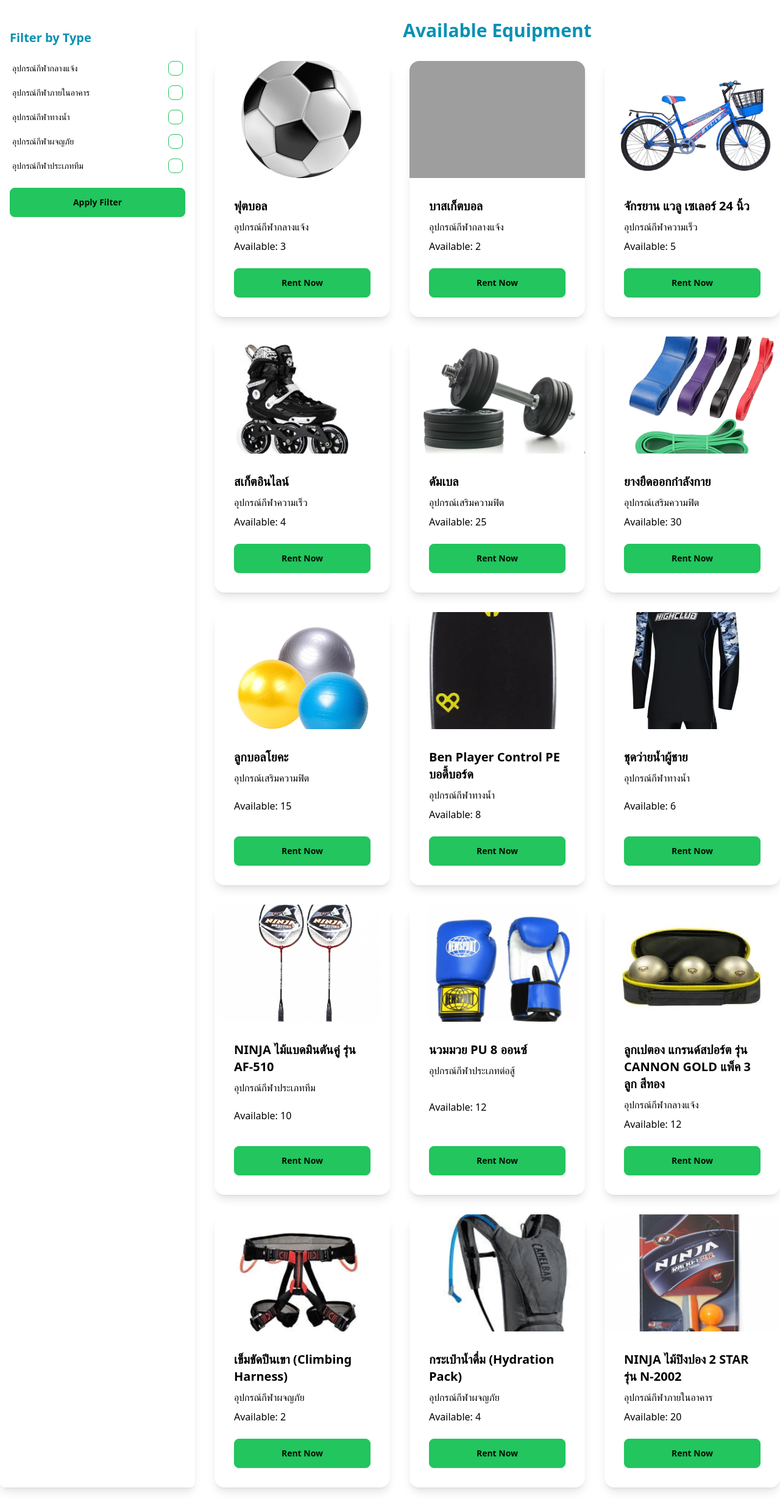
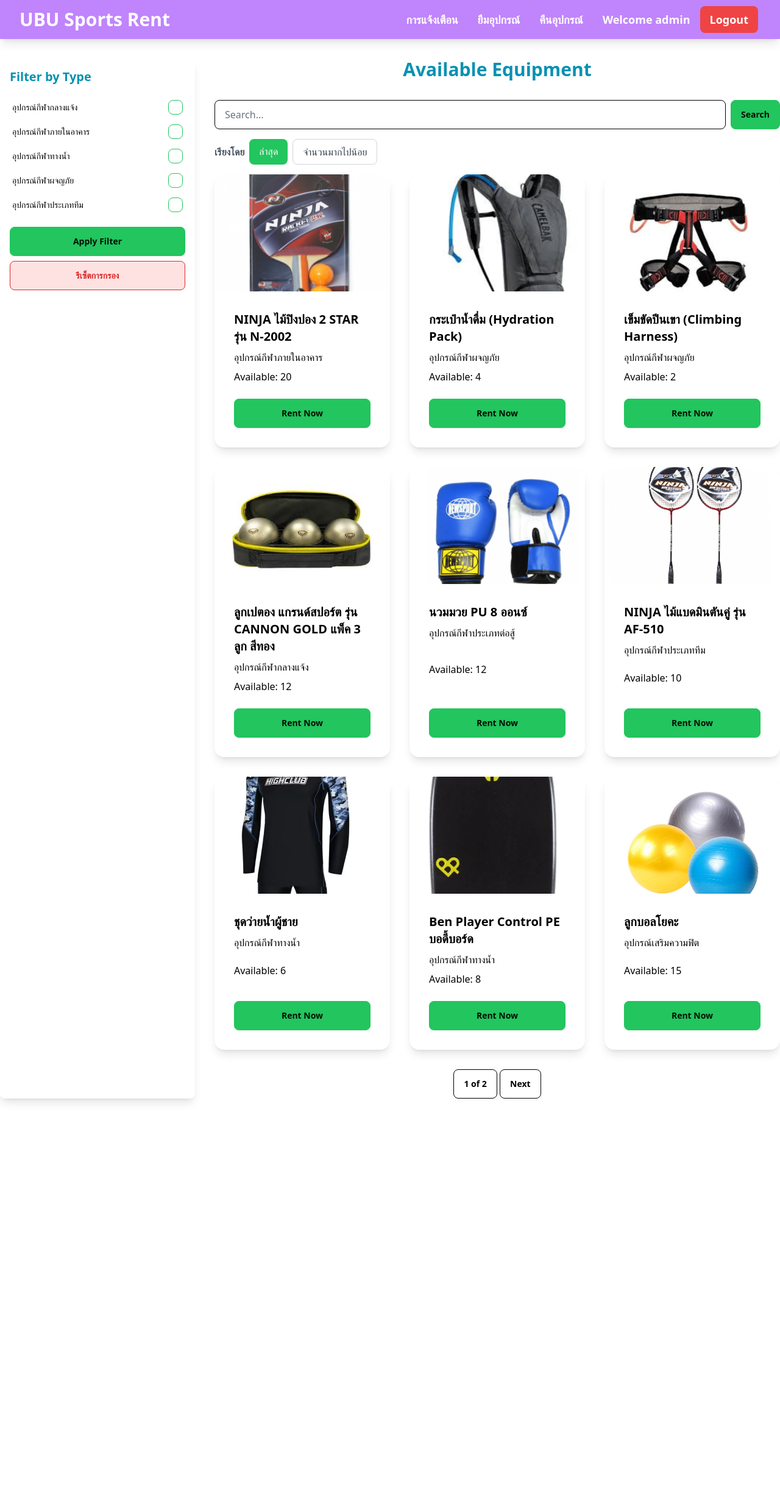
Before and after one commit to Nattachai802/UBUsportsRent, a Django app: page /equipment/ in a window 1280 px wide. Shown: the whole page at 61% size. After the commit the page ends 1809 px from the top, so only its background shows below. Run offline with Django 4.2, Linux system fonts and the light colour scheme; a user stored in the database is signed in; data comes from the database, SQL or seed files in the repository; both versions use the stored data as it was after the commit; some libraries are stand-ins or nearby versions; grey boxes are pictures that could not be loaded.

Commit message:
Equipment_list UI decorations

```diff
--- a/base/templates/notification_list.html
+++ b/base/templates/notification_list.html
@@ -11,13 +11,13 @@
         <div>
             <ul class="menu menu-horizontal p-0 text-lg px-1 ">
                 <li>
-                    <a href="{% url 'base:notification_list' %}" class=" text-white font-semibold  hover:bg-gray-700 transition duration-200 ">Notifications</a>
+                    <a href="{% url 'base:notification_list' %}" class=" text-white font-semibold  hover:bg-gray-700 transition duration-200 ">การแจ้งเตือน</a>
                 </li>
                 <li>
-                    <a href="{% url 'renting:equipment_list' %}" class= "text-white font-semibold hover:bg-gray-700 transition duration-200">Equipment</a>
+                    <a href="{% url 'renting:equipment_list' %}" class= "text-white font-semibold hover:bg-gray-700 transition duration-200">ยืมอุปกรณ์</a>
                 </li>
                 <li>
-                    <a href="{% url 'renting:my_rentals' %}" class= "text-white font-semibold hover:bg-gray-700 transition duration-200">Rental</a>
+                    <a href="{% url 'renting:my_rentals' %}" class= "text-white font-semibold hover:bg-gray-700 transition duration-200">คืนอุปกรณ์</a>
                 </li>
 
                 <li class = 'hover:bg-gray-700 transition duration-200 rounded-lg'>
--- a/renting/templates/renting/equipment_list.html
+++ b/renting/templates/renting/equipment_list.html
@@ -1,6 +1,45 @@
 {% extends "base.html" %}
 
 {% block main %}
+<nav class="navbar bg-purple-400 shadow-lg">
+    <div class="container mx-auto flex justify-between items-center px-6">
+        <!-- Logo -->
+        <div>
+            <a href="{% url 'base:home' %}" class="text-white font-bold text-3xl hover:text-primary-content transition duration-300">UBU Sports Rent</a>
+        </div>
+        <!-- Menu -->
+        <div>
+            <ul class="menu menu-horizontal p-0 text-lg px-1 ">
+                <li>
+                    <a href="{% url 'base:notification_list' %}" class=" text-white font-semibold  hover:bg-gray-700 transition duration-200 ">การแจ้งเตือน</a>
+                </li>
+                <li>
+                    <a href="{% url 'renting:equipment_list' %}" class= "text-white font-semibold hover:bg-gray-700 transition duration-200">ยืมอุปกรณ์</a>
+                </li>
+                <li>
+                    <a href="{% url 'renting:my_rentals' %}" class= "text-white font-semibold hover:bg-gray-700 transition duration-200">คืนอุปกรณ์</a>
+                </li>
+
+                <li class = 'hover:bg-gray-700 transition duration-200 rounded-lg'>
+                    <a href="{% url 'base:account_dashboard' %}">
+                    <span class="text-white font-semibold ">Welcome <strong>{{ request.user.username }}</strong></span>
+                    </a>
+                </li>
+
+
+                <li>
+                    {% if user.is_authenticated %}
+                        <a href="{% url 'base:logout' %}" class="bg-red-500 text-white font-semibold py-2 px-4 rounded-lg hover:bg-red-600 transition duration-300">Logout</a>
+                    {% else %}
+                        <a href="{% url 'base:Login' %}" class="bg-green-500 text-white font-semibold py-2 px-4 rounded-lg hover:bg-green-600 transition duration-300">Login</a>
+                    {% endif %}
+                </li>
+            </ul>
+        </div>
+    </div>
+</nav>
+
+
 <div class="container mx-auto py-8 flex">
     <!-- Sidebar สำหรับกรองชนิดของอุปกรณ์ -->
     <aside class="w-1/4 bg-white shadow-lg rounded-lg p-4 mr-8">
@@ -42,8 +81,9 @@
                 </label>
             </div>
             <!-- Add more filter options as needed -->
-            <div class="form-control mt-4">
+            <div class="form-control mt-4 space-y-2">
                 <button type="submit" class="btn btn-primary w-full">Apply Filter</button>
+                <a href="{% url 'renting:equipment_list' %}" class="btn btn-outline bg-red-100 text-red-600 w-full hover:bg-red-200  ">รีเซ็ตการกรอง</a>
             </div>
         </form>
     </aside>
@@ -51,6 +91,25 @@
     <!-- Equipment Cards Section -->
     <div class="flex-1">
         <h1 class="text-3xl font-semibold text-center mb-8 text-cyan-600">Available Equipment</h1>
+        <form method="GET" action="{% url 'renting:equipment_list' %}" class="mb-4 flex space-x-2 ">
+            <input type="text" name="q" placeholder="Search..." class="input input-bordered w-full" value="{{ request.GET.q }}">
+            <button type="submit" class="btn btn-primary mt-0 ">Search</button>
+        </form>
+        <div class="flex items-center justify-start mb-4 px-9 space-x-2 ">
+            <span class="font-semibold text-gray-600">เรียงโดย</span>
+            <div class="flex items-start space-x-2">
+                <a href="?sort=created_at"
+                   class="px-4 py-2 rounded-lg font-medium transition-colors duration-300 {% if request.GET.sort == 'created_at' or not request.GET.sort %}bg-green-500 text-white hover:bg-green-600 {% else %} bg-white text-gray-700 border border-gray-300 hover:bg-gray-100 {% endif %}">
+                   ล่าสุด
+                </a>
+                <a href="?sort=available_amount"
+                   class="px-4 py-2 rounded-lg font-medium transition-colors duration-300 {% if request.GET.sort == 'available_amount' %} bg-green-500 text-white hover:bg-green-600 {% else %}bg-white text-gray-700 border border-gray-300 hover:bg-gray-100{% endif %}">
+                   จำนวนมากไปน้อย
+                </a>
+            </div>
+
+        </div>
+
 
         {% if equipments %}
         <div class="grid grid-cols-1 sm:grid-cols-2 lg:grid-cols-3 gap-8">
@@ -65,7 +124,7 @@
                     <p>Available: {{ equipment.available_amount }}</p>
                     <div x-data="{ availableAmount: {{ equipment.available_amount }} }">
                         <a href="{% url 'renting:booking' equipment.id %}"
-                           class="btn btn-primary w-full mt-4"
+                           class="btn btn-primary w-full mt-4" data-tooltip="คลิกเพื่อยืมอุปกรณ์"
                            :class="{ 'btn-disabled bg-gray-500 hover:bg-gray-700': availableAmount === 0 }"
                            @click.prevent="availableAmount === 0 ? false : window.location = $event.target.href">
                            Rent Now
@@ -76,6 +135,19 @@
             </div>
             {% endfor %}
         </div>
+        <div class="mt-8 flex justify-center" >
+            <span class="btn-group ">
+              {% if page_obj.has_previous %}
+                <a href="?page={{ page_obj.previous_page_number }} "  class="btn btn-outline "> Previous</a>
+              {% endif %}
+              <span>
+                <span class="btn">{{ page_obj.number }} of {{ page_obj.paginator.num_pages }}</span>
+              </span>
+              {% if page_obj.has_next %}
+                <a href="?page={{ page_obj.next_page_number }}" class="btn btn-outline" >Next</a>
+              {% endif %}
+            </span>
+          </div>
         {% else %}
         <p class="text-center text-gray-500">No equipment available at the moment.</p>
         {% endif %}
--- a/renting/views.py
+++ b/renting/views.py
@@ -2,24 +2,42 @@
 from django.urls import reverse_lazy
 from django.contrib.auth.mixins import LoginRequiredMixin
 from django.contrib import messages
+from django.core.paginator import Paginator
 
 from django.views.generic import CreateView, ListView , UpdateView , FormView
 from base.models import Booking , Equipment
 from .forms import BookingForm , ReturnForm
+from django.db.models import Q
+
 
 
 class EquipmentListView(LoginRequiredMixin, ListView):
+    paginate_by = 9
     model = Equipment
     template_name = 'renting/equipment_list.html'
     context_object_name = 'equipments'
+
     # การ Override get_queryset เพื่อใส่เงื่อนไขการกรองข้อมูล
     def get_queryset(self):
         queryset = super().get_queryset()  # ดึงข้อมูลอุปกรณ์ทั้งหมด
         equipment_type = self.request.GET.getlist('type')  # รับค่าชนิดอุปกรณ์ที่เลือกจากการกรอง
+        sort_by = self.request.GET.get('sort', 'created_at') # ค่าเริ่มต้นคือเรียงตามวันที่เพิ่มล่าสุด
+        query = self.request.GET.get('q')
+
+        if query:
+            queryset = queryset.filter(
+                Q(name__icontains=query)
+            )
 
         # ถ้ามีการเลือกชนิดอุปกรณ์ จะกรองข้อมูลตามชนิดที่เลือก
         if equipment_type:
             queryset = queryset.filter(type__in=equipment_type)
+
+        if sort_by == 'available_amount':
+            queryset = queryset.order_by('-available_amount')
+
+        else:
+            queryset = queryset.order_by('-created_at')  # เรียงตามวันที่เพิ่มใหม่ล่าสุด
 
         return queryset
 
@@ -27,8 +45,9 @@
     def get_context_data(self, **kwargs):
         context = super().get_context_data(**kwargs)
         context['selected_types'] = self.request.GET.getlist('type')  # ส่งค่าชุดกรองที่เลือกไปยัง template
+        context['sort'] = self.request.GET.get('sort', 'created_at')
+        context['search_query'] = self.request.GET.get('q', '')
         return context
-
 
 
 class BookingCreateView(LoginRequiredMixin, CreateView):
```
Also changed, not shown: base/templates/homepage.html (+6 -7 lines), db.sqlite3.
